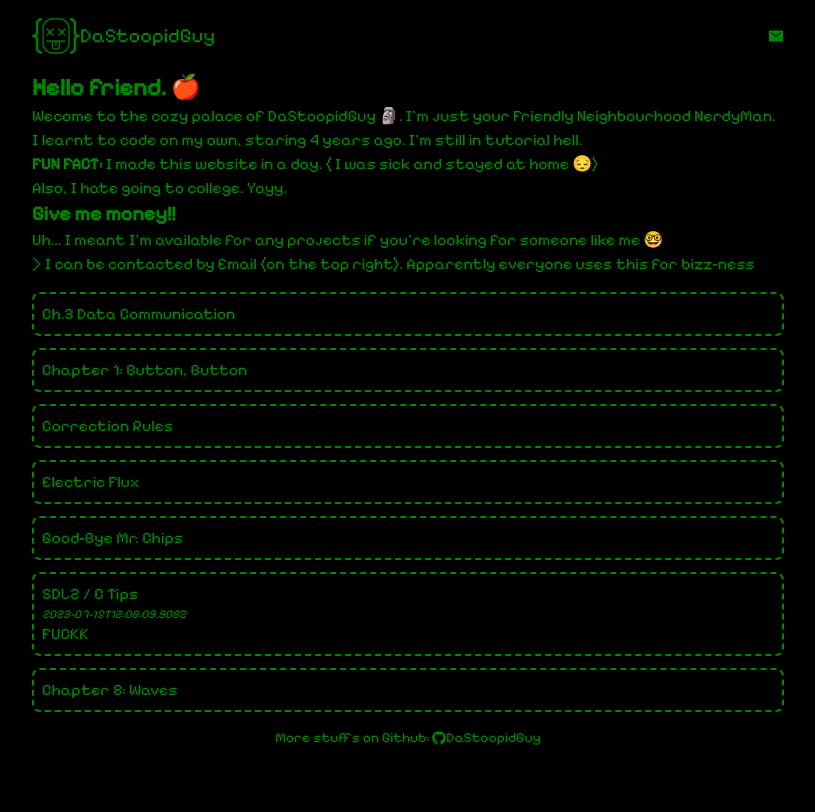
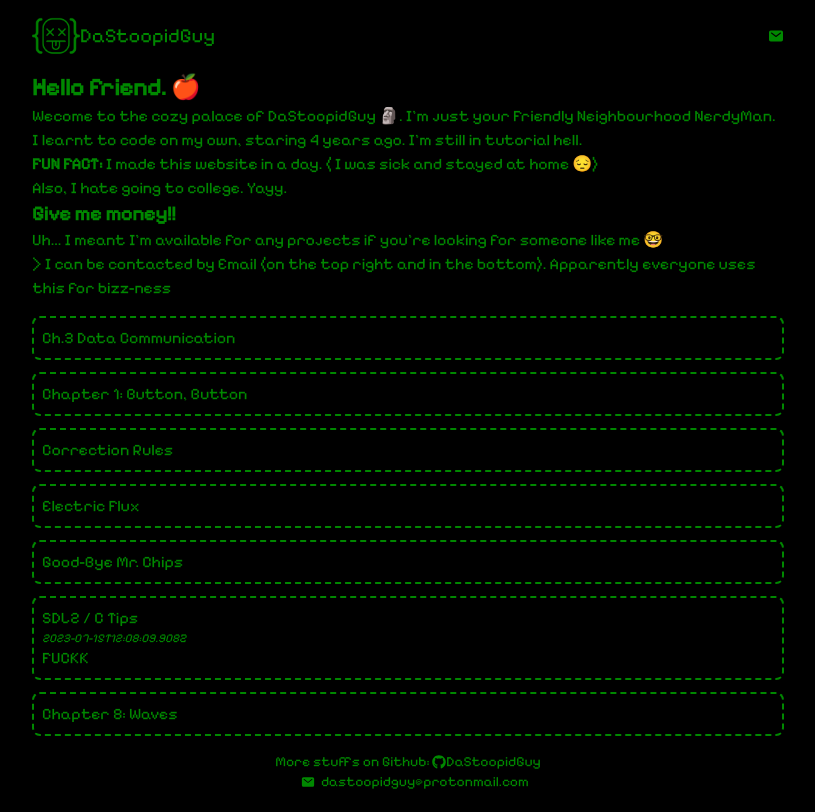
Before and after one commit to DaStoopidGuy/dastoopidblog-2.0, a Next.js app: page / in a window 1280 px wide. Shown: the whole page, without its empty margins (232-1047 px from the left). Built offline with nearby package versions, Linux system fonts and the light colour scheme.

Commit message:
add email in footer icon changes

```diff
--- a/src/app/layout.jsx
+++ b/src/app/layout.jsx
@@ -1,8 +1,8 @@
 import "@/styles/global.css"
 import Navbar from "../components/NavBar";
-import { FaGithub } from "react-icons/fa";
 import { Pixelify_Sans } from 'next/font/google'
 import GithubLink from "../components/GithubLink";
+import { IoMail } from "react-icons/io5";
 
 const pixelify = Pixelify_Sans({
   subsets: ["latin"],
@@ -21,16 +21,21 @@ export default function RootLayout({ children }) {
   );
 
   const footer = (
-    <footer className="flex items-center justify-center font-thin text-sm">
-      More stuffs on Github:&nbsp;
-      <GithubLink />
+    <footer className="flex flex-col  font-thin text-sm">
+      <div className="flex items-center justify-center">
+        More stuffs on Github:&nbsp;
+        <GithubLink />
+      </div>
+      <div className="flex items-center justify-center">
+        &emsp; <IoMail /> &nbsp; dastoopidguy@protonmail.com
+      </div>
     </footer>
   );
 
   return (
     < html lang="en" >
       <body className={pixelify.className + " text-primary bg-background"}>
-        <div className="container mx-auto max-w-3xl px-2 min-h-screen break-words overflow-hidden">
+        <div className="container mx-auto max-w-3xl px-2 min-h-screen break-words overflow-hidden pb-5">
           {header}
           {children}
           {footer}
--- a/src/app/page.jsx
+++ b/src/app/page.jsx
@@ -19,7 +19,7 @@ const HomePage = () => {
 
         <h2 className="text-xl font-bold">Give me money!!</h2>
         <p>Uh... I meant I'm available for any projects if you're looking for someone like me 🤓</p>
-        <p>&gt; I can be contacted by Email (on the top right). Apparently everyone uses this for bizz-ness</p>
+        <p>&gt; I can be contacted by Email (on the top right and in the bottom). Apparently everyone uses this for bizz-ness</p>
 
         <div className="my-4 grid grid-cols-1 gap-3">
             {postPreviews}
--- a/src/components/EmailLink.jsx
+++ b/src/components/EmailLink.jsx
@@ -1,9 +1,9 @@
-import { IoMailSharp } from 'react-icons/io5';
+import { IoMail } from 'react-icons/io5';
 
 export default function EmailLink() {
     return (
         <a className="flex items-center" href="mailto:dastoopidguy@protonmail.com?subject=Mail from DaStoopidGuy.com">
-            <IoMailSharp />
+            <IoMail />
         </a >
     );
 }
```
